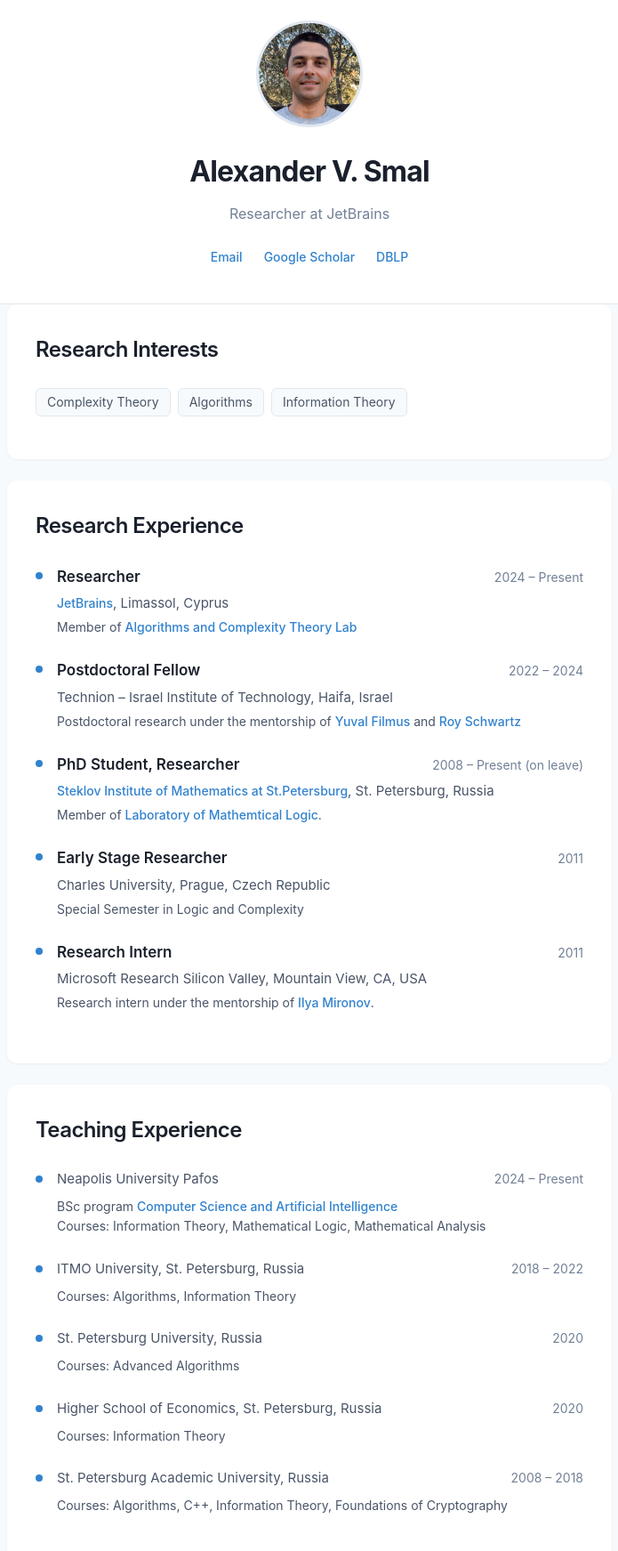
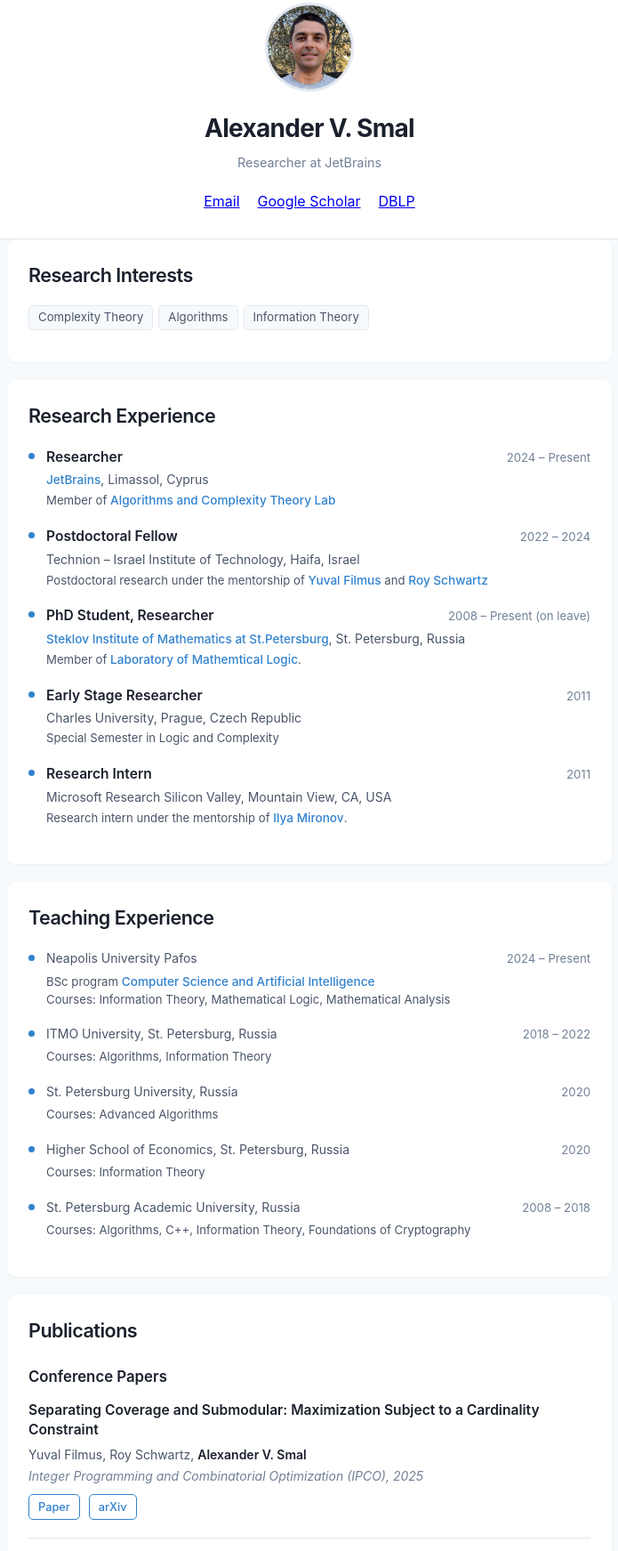
Before and after one commit to avsmal/avsmal.github.io, a plain HTML site: page index.html in a window 1280 px wide. Shown: the part 37-1780 px from the top of the page at 89% size, without its empty margins (292-987 px from the left). Drawn offline with Linux system fonts and the light colour scheme.

Commit message:
More condenced version

```diff
--- a/index.html
+++ b/index.html
@@ -24,7 +24,7 @@
 
         body {
             font-family: -apple-system, BlinkMacSystemFont, 'Segoe UI', 'Roboto', 'Oxygen', 'Ubuntu', sans-serif;
-            line-height: 1.6;
+            line-height: 1.5;
             color: var(--text-primary);
             background-color: var(--bg-secondary);
             -webkit-font-smoothing: antialiased;
@@ -39,60 +39,72 @@
         /* Header */
         header {
             background-color: var(--bg-primary);
-            padding: 60px 0 40px;
+            padding: 40px 0 30px;
             text-align: center;
             border-bottom: 1px solid var(--border);
         }
 
         .profile-image {
-            width: 120px;
-            height: 120px;
-            border-radius: 60px;
+            width: 100px;
+            height: 100px;
+            border-radius: 50px;
             background-color: var(--bg-secondary);
-            margin: 0 auto 24px;
+            margin: 0 auto 20px;
             display: flex;
             align-items: center;
             justify-content: center;
-            font-size: 48px;
+            font-size: 40px;
             color: var(--text-muted);
             border: 3px solid var(--border);
         }
 
         h1 {
-            font-size: 2rem;
+            font-size: 1.75rem;
             font-weight: 700;
-            margin-bottom: 8px;
+            margin-bottom: 6px;
             letter-spacing: -0.025em;
         }
 
         .tagline {
-            font-size: 1.125rem;
+            font-size: 1rem;
             color: var(--text-secondary);
-            margin-bottom: 8px;
+            margin-bottom: 6px;
         }
 
         .affiliation {
-            font-size: 1rem;
+            font-size: 0.9rem;
             color: var(--text-muted);
-            margin-bottom: 24px;
+            margin-bottom: 20px;
         }
 
         .contact-links {
             display: flex;
             justify-content: center;
-            gap: 24px;
+            gap: 20px;
             flex-wrap: wrap;
         }
 
-        .contact-links a {
+        .contact-links .timeline-item  a {
             color: var(--accent);
             text-decoration: none;
-            font-size: 0.875rem;
+            font-size: 0.85rem;
             font-weight: 500;
             transition: color 0.2s;
         }
 
-        .contact-links a:hover {
+        .contact-links .timeline-item a:hover {
+            color: var(--accent-dark);
+        }
+
+        .timeline-item  a {
+            color: var(--accent);
+            text-decoration: none;
+            font-size: 0.85rem;
+            font-weight: 500;
+            transition: color 0.2s;
+        }
+
+        .timeline-item a:hover {
             color: var(--accent-dark);
         }
 
@@ -102,62 +114,64 @@
 
         /* Main Content */
         main {
-            padding: 48px 0;
+            padding: 32px 0;
         }
 
         .section {
             background-color: var(--bg-primary);
-            border-radius: 12px;
-            padding: 32px;
-            margin-bottom: 24px;
+            border-radius: 10px;
+            padding: 24px;
+            margin-bottom: 20px;
             box-shadow: 0 1px 3px rgba(0, 0, 0, 0.05);
         }
 
         h2 {
-            font-size: 1.5rem;
+            font-size: 1.35rem;
             font-weight: 600;
-            margin-bottom: 24px;
+            margin-bottom: 18px;
             color: var(--text-primary);
             letter-spacing: -0.025em;
         }
 
         h3 {
-            font-size: 1.125rem;
+            font-size: 1.05rem;
             font-weight: 600;
-            margin: 32px 0 16px;
+            margin: 24px 0 14px;
             color: var(--text-primary);
         }
 
         p {
             color: var(--text-secondary);
-            margin-bottom: 16px;
-            line-height: 1.75;
+            margin-bottom: 12px;
+            line-height: 1.6;
+            font-size: 0.95rem;
         }
 
         /* Publications */
         .publication {
-            margin-bottom: 24px;
-            padding-bottom: 24px;
+            margin-bottom: 20px;
+            padding-bottom: 20px;
             border-bottom: 1px solid var(--border);
         }
 
         .publication:last-child {
             border-bottom: none;
             padding-bottom: 0;
+            margin-bottom: 0;
         }
 
         .pub-title {
             font-weight: 600;
-            font-size: 1.0625rem;
-            margin-bottom: 8px;
-            line-height: 1.5;
+            font-size: 0.975rem;
+            margin-bottom: 6px;
+            line-height: 1.4;
             color: var(--text-primary);
         }
 
         .pub-authors {
-            font-size: 0.9375rem;
+            font-size: 0.875rem;
             color: var(--text-secondary);
-            margin-bottom: 4px;
+            margin-bottom: 3px;
         }
 
         .pub-authors .me {
@@ -166,25 +180,25 @@
         }
 
         .pub-venue {
-            font-size: 0.9375rem;
+            font-size: 0.875rem;
             font-style: italic;
             color: var(--text-muted);
-            margin-bottom: 12px;
+            margin-bottom: 10px;
         }
 
         .pub-links {
             display: flex;
-            gap: 12px;
+            gap: 10px;
             flex-wrap: wrap;
         }
 
         .pub-links a {
-            font-size: 0.875rem;
+            font-size: 0.8rem;
             color: var(--accent);
             text-decoration: none;
-            padding: 6px 12px;
+            padding: 4px 10px;
             border: 1px solid var(--accent);
-            border-radius: 6px;
+            border-radius: 5px;
             transition: all 0.2s;
             font-weight: 500;
         }
@@ -196,139 +210,128 @@
 
         /* Timeline Items */
         .timeline-item {
-            margin-bottom: 24px;
+            margin-bottom: 18px;
             position: relative;
-            padding-left: 24px;
+            padding-left: 20px;
         }
 
         .timeline-item::before {
             content: '';
             position: absolute;
             left: 0;
-            top: 8px;
-            width: 8px;
-            height: 8px;
+            top: 7px;
+            width: 7px;
+            height: 7px;
             border-radius: 50%;
             background-color: var(--accent);
-        }
-
-        .timeline-item a {
-            color: var(--accent);
-            text-decoration: none;
-            font-size: 0.875rem;
-            font-weight: 500;
-            transition: color 0.2s;
-        }
-
-        .timeline-item a:hover {
-            color: var(--accent-dark);
         }
 
         .timeline-header {
             display: flex;
             justify-content: space-between;
             align-items: baseline;
-            margin-bottom: 4px;
+            margin-bottom: 3px;
             flex-wrap: wrap;
             gap: 8px;
         }
 
         .timeline-title {
             font-weight: 600;
-            font-size: 1.0625rem;
+            font-size: 0.975rem;
             color: var(--text-primary);
         }
 
         .timeline-date {
-            font-size: 0.875rem;
+            font-size: 0.825rem;
             color: var(--text-muted);
             white-space: nowrap;
         }
 
         .timeline-org {
-            font-size: 0.9375rem;
+            font-size: 0.875rem;
             color: var(--text-secondary);
-            margin-bottom: 4px;
+            margin-bottom: 3px;
         }
 
         .timeline-desc {
-            font-size: 0.875rem;
+            font-size: 0.825rem;
             color: var(--text-secondary);
-            line-height: 1.6;
+            line-height: 1.5;
         }
 
         /* Skills */
         .skills-container {
-            margin-top: 16px;
+            margin-top: 12px;
         }
 
         .skill-group {
-            margin-bottom: 16px;
+            margin-bottom: 12px;
         }
 
         .skill-label {
             font-weight: 600;
             color: var(--text-primary);
-            margin-bottom: 8px;
-            font-size: 0.9375rem;
+            margin-bottom: 6px;
+            font-size: 0.9rem;
         }
 
         .skill-tags {
             display: flex;
             flex-wrap: wrap;
-            gap: 8px;
+            gap: 6px;
         }
 
         .skill-tag {
-            font-size: 0.875rem;
-            padding: 4px 12px;
+            font-size: 0.825rem;
+            padding: 3px 10px;
             background-color: var(--bg-secondary);
-            border-radius: 6px;
+            border-radius: 5px;
             color: var(--text-secondary);
             border: 1px solid var(--border);
         }
 
         /* List Items */
         ul {
-            margin-left: 20px;
+            margin-left: 18px;
             color: var(--text-secondary);
         }
 
         li {
-            margin-bottom: 8px;
-            line-height: 1.6;
+            margin-bottom: 6px;
+            line-height: 1.5;
+            font-size: 0.925rem;
         }
 
         /* Footer */
         footer {
             text-align: center;
-            padding: 48px 20px 32px;
+            padding: 32px 20px 24px;
             color: var(--text-muted);
-            font-size: 0.875rem;
+            font-size: 0.825rem;
         }
 
         /* Mobile Optimizations */
         @media (max-width: 640px) {
             header {
-                padding: 40px 0 32px;
+                padding: 30px 0 24px;
             }
 
             h1 {
-                font-size: 1.75rem;
+                font-size: 1.5rem;
             }
 
             .tagline {
-                font-size: 1rem;
+                font-size: 0.925rem;
             }
 
             .section {
-                padding: 24px;
+                padding: 20px;
                 border-radius: 8px;
             }
 
             h2 {
-                font-size: 1.25rem;
-                margin-bottom: 20px;
+                font-size: 1.2rem;
+                margin-bottom: 16px;
             }
 
             .timeline-header {
@@ -337,7 +340,7 @@
             }
 
             .contact-links {
-                gap: 16px;
+                gap: 14px;
             }
         }
 
@@ -350,13 +353,14 @@
             .section {
                 box-shadow: none;
                 border: 1px solid var(--border);
-                margin-bottom: 16px;
+                margin-bottom: 14px;
+                padding: 18px;
             }
 
             .pub-links a {
                 border: none;
                 padding: 0;
-                margin-right: 12px;
+                margin-right: 10px;
             }
         }
     </style>
@@ -657,14 +661,13 @@
             </div>
         </section>
 
-
         <section class="section">
             <h2>Education</h2>
 
             <div class="timeline-item">
                 <div class="timeline-header">
                     <div class="timeline-title">PhD in Computer Science</div>
-                    <div class="timeline-date">2008-2022</div>
+                    <div class="timeline-date">2008 – 2022</div>
                 </div>
                 <div class="timeline-org">Steklov Institute of Mathematics at St.Petersburg, St. Petersburg, Russia</div>
                 <div class="timeline-desc">
```
